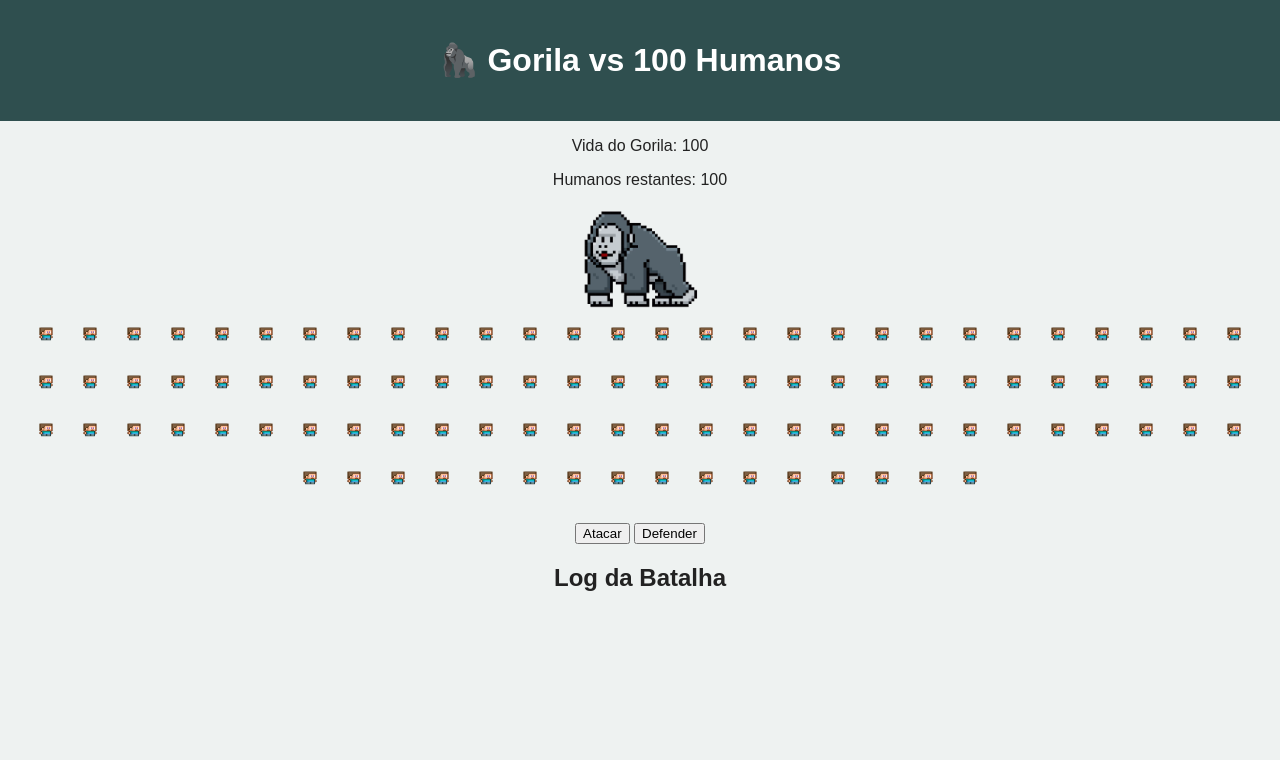
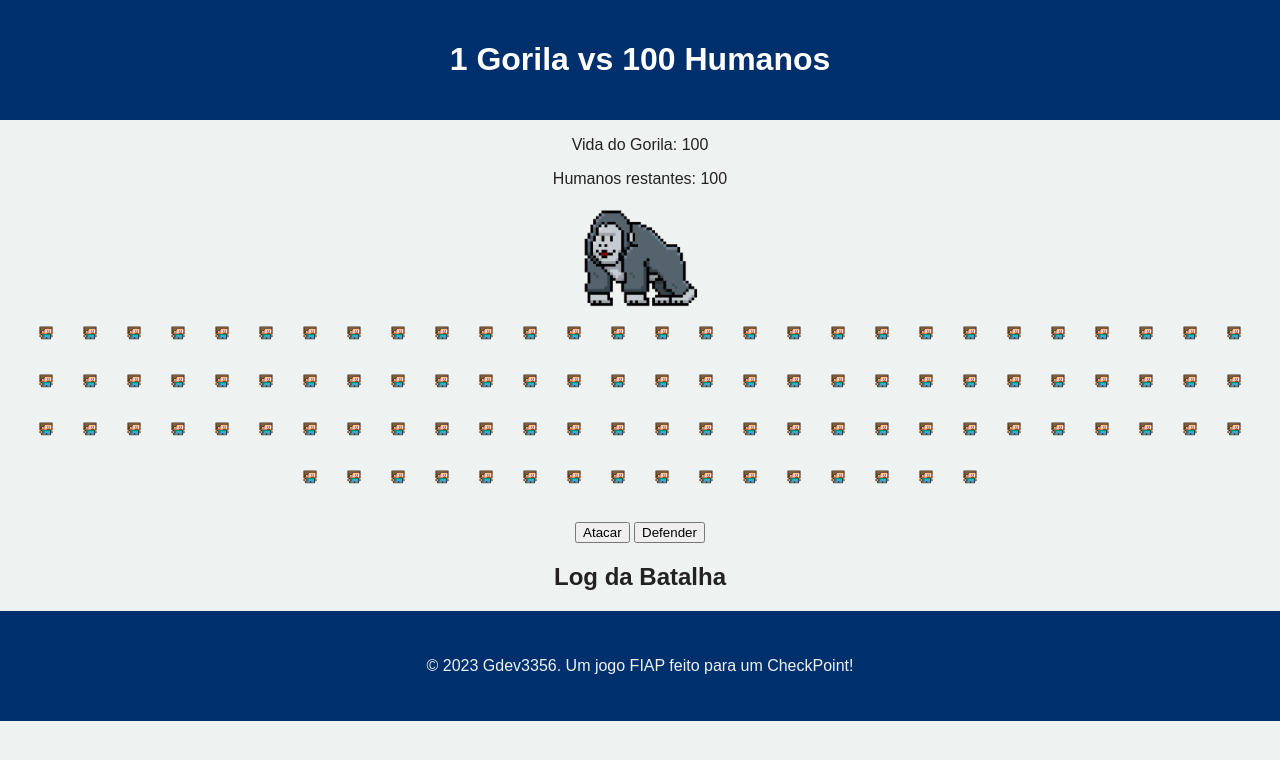
Before and after one commit to Gdev3356/CP3-Front-End-100-Humanos-vs-1-Gorila-, a plain HTML site: page index.html in a window 1280 px wide. Drawn offline with Linux system fonts and the light colour scheme.

Commit message:
Pequenas mudanças no estilo da página

```diff
--- a/assets/css/style.css
+++ b/assets/css/style.css
@@ -8,7 +8,7 @@ body {
 }
 
 header {
-  background-color: #2f4f4f;
+  background-color: #002f6d;
   color: white;
   padding: 20px;
 }
@@ -49,3 +49,16 @@ header {
   50% { transform: translateX(-50px); }
   100% { transform: translateX(0); }
 }
+
+footer{
+    display: flex;
+    flex-direction: row;
+    justify-content: space-around;
+    background-color: #002f6d;
+    padding: 15px;
+    height: 10vh;
+    width: auto;
+    align-items: center;
+    font-family: Arial, sans-serif;
+    color: #eef2f1;
+}
--- a/index.html
+++ b/index.html
@@ -8,7 +8,7 @@
 </head>
 <body>
   <header>
-    <h1>🦍 Gorila vs 100 Humanos</h1>
+    <h1>1 Gorila vs 100 Humanos</h1>
   </header>
 
   <section class="status-bar">
@@ -34,5 +34,6 @@
   <audio id="som-ataque" src="assets/som-ataque.mp3" preload="auto"></audio>
   <audio id="som-mata-humano" src="assets/som-mata-humano.mp3" preload="auto"></audio>
   <script src="assets/js/script.js"></script>
+  <footer>© 2023 Gdev3356. Um jogo FIAP feito para um CheckPoint!</footer>
 </body>
 </html>
```
